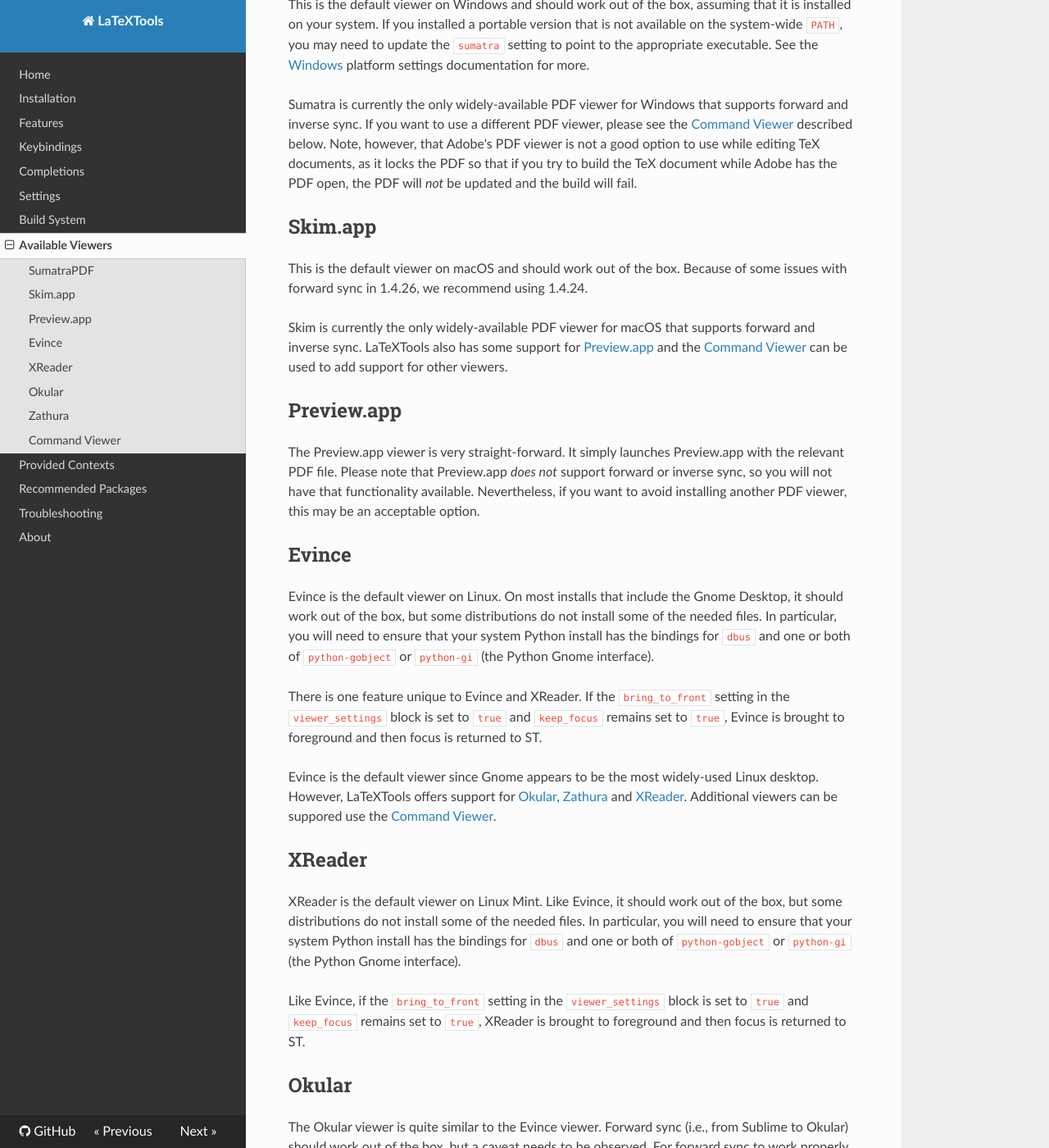
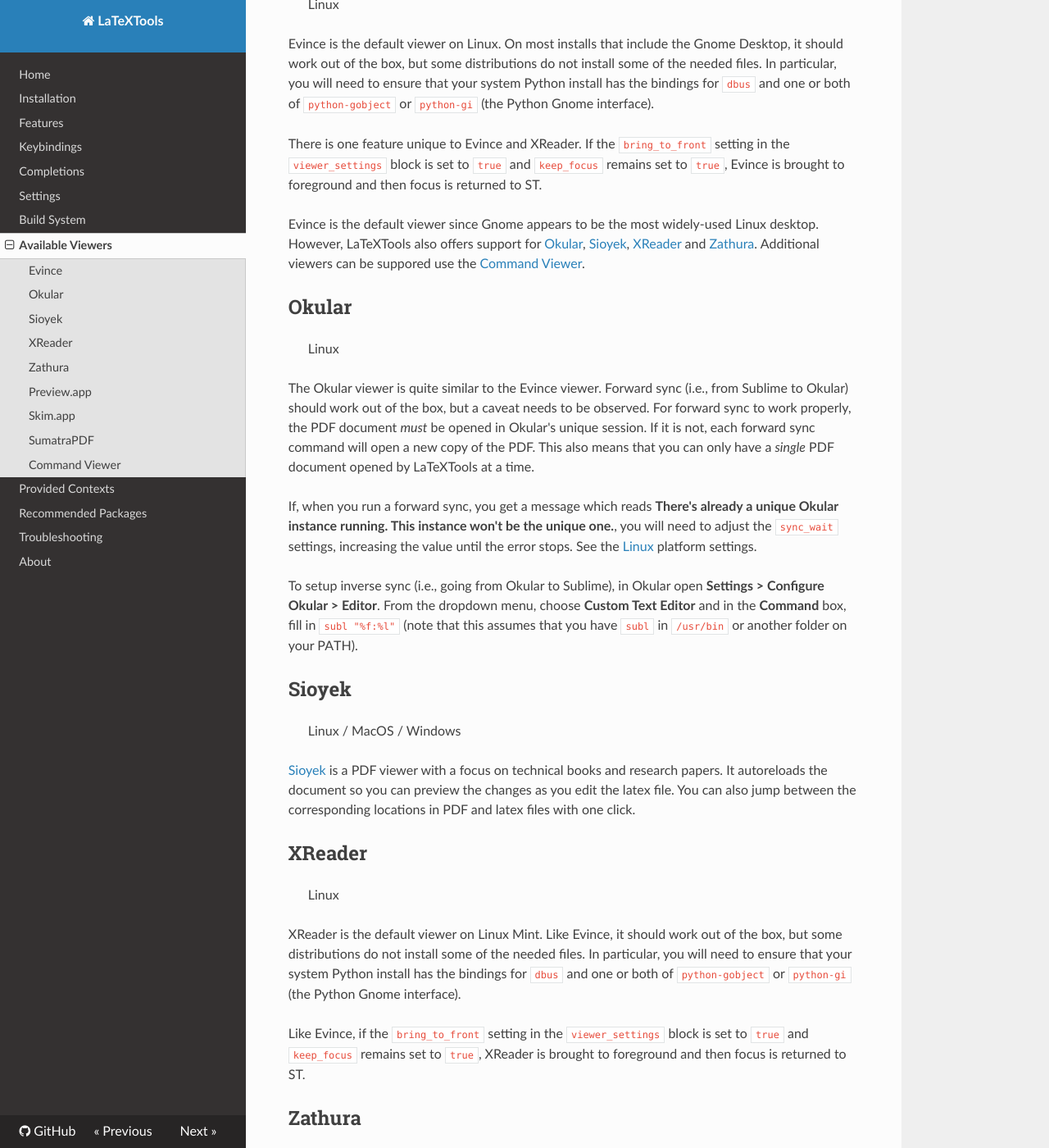
Before and after one commit to SublimeText/LaTeXTools, an MkDocs documentation site: the page built from docs/available-viewers.md, in a window 1280 px wide and 1400 px high, scrolled down 222 px. Shown: the whole window at 82% size. Built offline with MkDocs 1.6.1, drawn with Linux system fonts in a browser that asks for light colours; nearby versions of some CDN libraries; some of the changed text lies outside the part shown.

Commit message:
Sort available viewers alphabetically, grouped by platform

```diff
--- a/docs/available-viewers.md
+++ b/docs/available-viewers.md
@@ -1,36 +1,18 @@
 # Available Viewers
 
-## SumatraPDF
+## Evince
 
-This is the default viewer on Windows and should work out of the box, assuming that it is installed on your system. If you installed a portable version that is not available on the system-wide `PATH`, you may need to update the `sumatra` setting to point to the appropriate executable. See the [Windows](settings.md#windows) platform settings documentation for more.
-
-Sumatra is currently the only widely-available PDF viewer for Windows that supports forward and inverse sync. If you want to use a different PDF viewer, please see the [Command Viewer](#command-viewer) described below. Note, however, that Adobe's PDF viewer is not a good option to use while editing TeX documents, as it locks the PDF so that if you try to build the TeX document while Adobe has the PDF open, the PDF will *not* be updated and the build will fail.
-
-## Skim.app
-
-This is the default viewer on macOS and should work out of the box. Because of some issues with forward sync in 1.4.26, we recommend using 1.4.24.
-
-Skim is currently the only widely-available PDF viewer for macOS that supports forward and inverse sync. LaTeXTools also has some support for [Preview.app](#previewapp) and the [Command Viewer](#command-viewer) can be used to add support for other viewers.
-
-## Preview.app
-
-The Preview.app viewer is very straight-forward. It simply launches Preview.app with the relevant PDF file. Please note that Preview.app *does not* support forward or inverse sync, so you will not have that functionality available. Nevertheless, if you want to avoid installing another PDF viewer, this may be an acceptable option.
-
-## Evince
+> Linux
 
 Evince is the default viewer on Linux. On most installs that include the Gnome Desktop, it should work out of the box, but some distributions do not install some of the needed files. In particular, you will need to ensure that your system Python install has the bindings for `dbus` and one or both of `python-gobject` or `python-gi` (the Python Gnome interface).
 
 There is one feature unique to Evince and XReader. If the `bring_to_front` setting in the `viewer_settings` block is set to `true` and `keep_focus` remains set to `true`, Evince is brought to foreground and then focus is returned to ST.
 
-Evince is the default viewer since Gnome appears to be the most widely-used Linux desktop. However, LaTeXTools offers support for [Okular](#okular), [Zathura](#zathura) and [XReader](#xreader). Additional viewers can be suppored use the [Command Viewer](#command-viewer).
-
-## XReader
-
-XReader is the default viewer on Linux Mint. Like Evince, it should work out of the box, but some distributions do not install some of the needed files. In particular, you will need to ensure that your system Python install has the bindings for `dbus` and one or both of `python-gobject` or `python-gi` (the Python Gnome interface).
-
-Like Evince, if the `bring_to_front` setting in the `viewer_settings` block is set to `true` and `keep_focus` remains set to `true`, XReader is brought to foreground and then focus is returned to ST.
+Evince is the default viewer since Gnome appears to be the most widely-used Linux desktop. However, LaTeXTools also offers support for [Okular](#okular), [Sioyek](#sioyek), [XReader](#xreader) and [Zathura](#zathura). Additional viewers can be suppored use the [Command Viewer](#command-viewer).
 
 ## Okular
+
+> Linux
 
 The Okular viewer is quite similar to the Evince viewer. Forward sync (i.e., from Sublime to Okular) should work out of the box, but a caveat needs to be observed. For forward sync to work properly, the PDF document *must* be opened in Okular's unique session. If it is not, each forward sync command will open a new copy of the PDF. This also means that you can only have a *single* PDF document opened by LaTeXTools at a time.
 
@@ -38,11 +20,57 @@
 
 To setup inverse sync (i.e., going from Okular to Sublime), in Okular open **Settings > Configure Okular > Editor**. From the dropdown menu, choose **Custom Text Editor** and in the **Command** box, fill in `subl "%f:%l"` (note that this assumes that you have `subl` in `/usr/bin` or another folder on your PATH).
 
+## Sioyek
+
+> Linux / MacOS / Windows
+
+[Sioyek](https://sioyek.info/) is a PDF viewer with a focus on technical books and research papers. It autoreloads the document so you can preview the changes as you edit the latex file. You can also jump between the corresponding locations in PDF and latex files with one click.
+
+## XReader
+
+> Linux
+
+XReader is the default viewer on Linux Mint. Like Evince, it should work out of the box, but some distributions do not install some of the needed files. In particular, you will need to ensure that your system Python install has the bindings for `dbus` and one or both of `python-gobject` or `python-gi` (the Python Gnome interface).
+
+Like Evince, if the `bring_to_front` setting in the `viewer_settings` block is set to `true` and `keep_focus` remains set to `true`, XReader is brought to foreground and then focus is returned to ST.
+
 ## Zathura
+
+> Linux
 
 Zathura mostly works out of the box without any configuration. However, because, unlike other viewers, it does not steal the focus under some circumstances, Zathura may not properly gain focus if you have set `keep_focus` to `false`. To ensure that the focus ends up on Zathura, you will have to install either [`wmctrl`](https://sites.google.com/site/tstyblo/wmctrl) or [`xodotool`](https://www.semicomplete.com/projects/xdotool/), which should be available through your distribution's package manager. You can, of course, install both.
 
+---
+
+## Preview.app
+
+> MacOS
+
+The Preview.app viewer is very straight-forward. It simply launches Preview.app with the relevant PDF file. Please note that Preview.app *does not* support forward or inverse sync, so you will not have that functionality available. Nevertheless, if you want to avoid installing another PDF viewer, this may be an acceptable option.
+
+## Skim.app
+
+> MacOS
+
+This is the default viewer on macOS and should work out of the box. Because of some issues with forward sync in 1.4.26, we recommend using 1.4.24.
+
+Skim is currently the only widely-available PDF viewer for macOS that supports forward and inverse sync. LaTeXTools also has some support for [Preview.app](#previewapp) and the [Command Viewer](#command-viewer) can be used to add support for other viewers.
+
+---
+
+## SumatraPDF
+
+> Windows
+
+This is the default viewer on Windows and should work out of the box, assuming that it is installed on your system. If you installed a portable version that is not available on the system-wide `PATH`, you may need to update the `sumatra` setting to point to the appropriate executable. See the [Windows](settings.md#windows) platform settings documentation for more.
+
+Sumatra is currently the only widely-available PDF viewer for Windows that supports forward and inverse sync. If you want to use a different PDF viewer, please see the [Command Viewer](#command-viewer) described below. Note, however, that Adobe's PDF viewer is not a good option to use while editing TeX documents, as it locks the PDF so that if you try to build the TeX document while Adobe has the PDF open, the PDF will *not* be updated and the build will fail.
+
+---
+
 ## Command Viewer
+
+> Linux / MacOS / Windows
 
 Some support for other viewers is provided via the `command` viewer, which allows the execution of arbitrary commands to view a pdf or perform a forward search.
 
```
